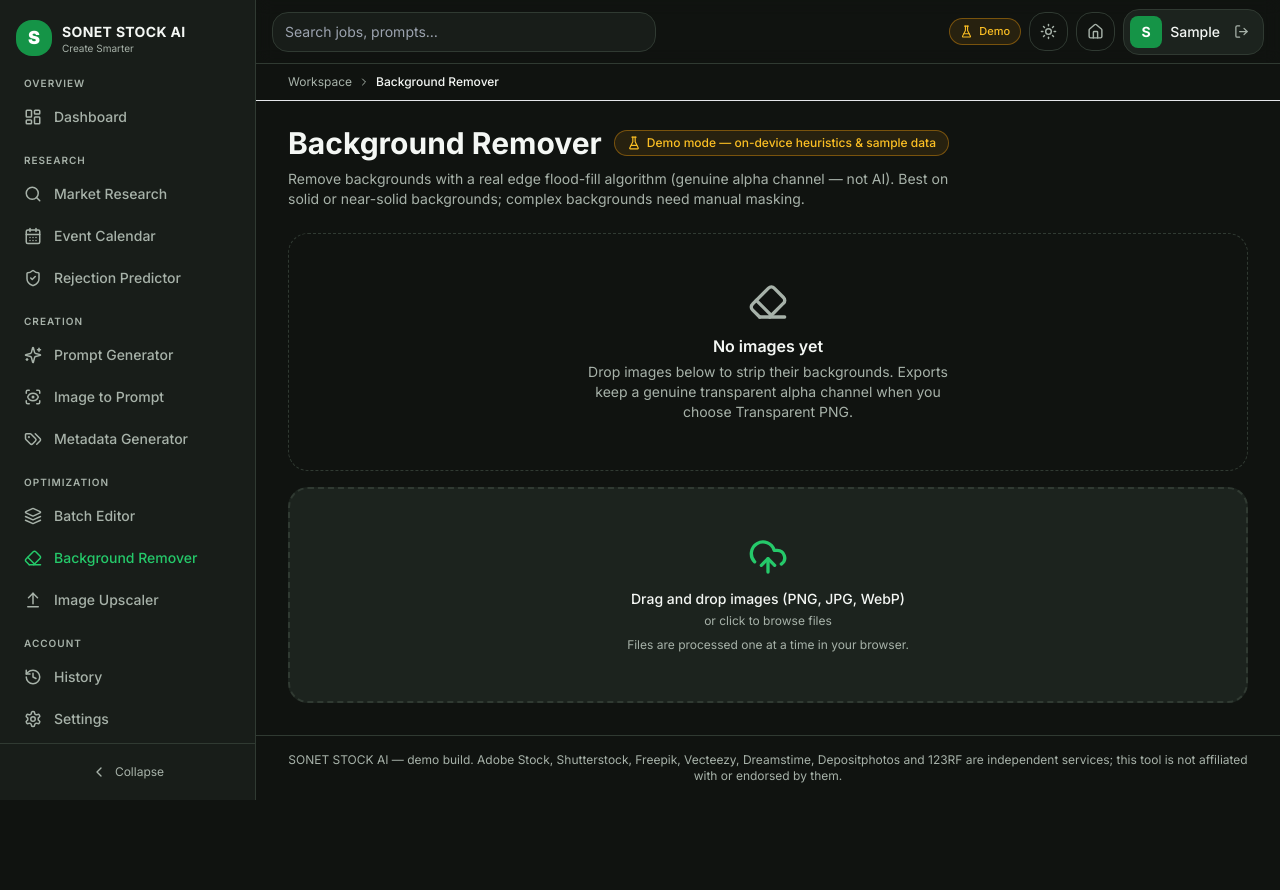
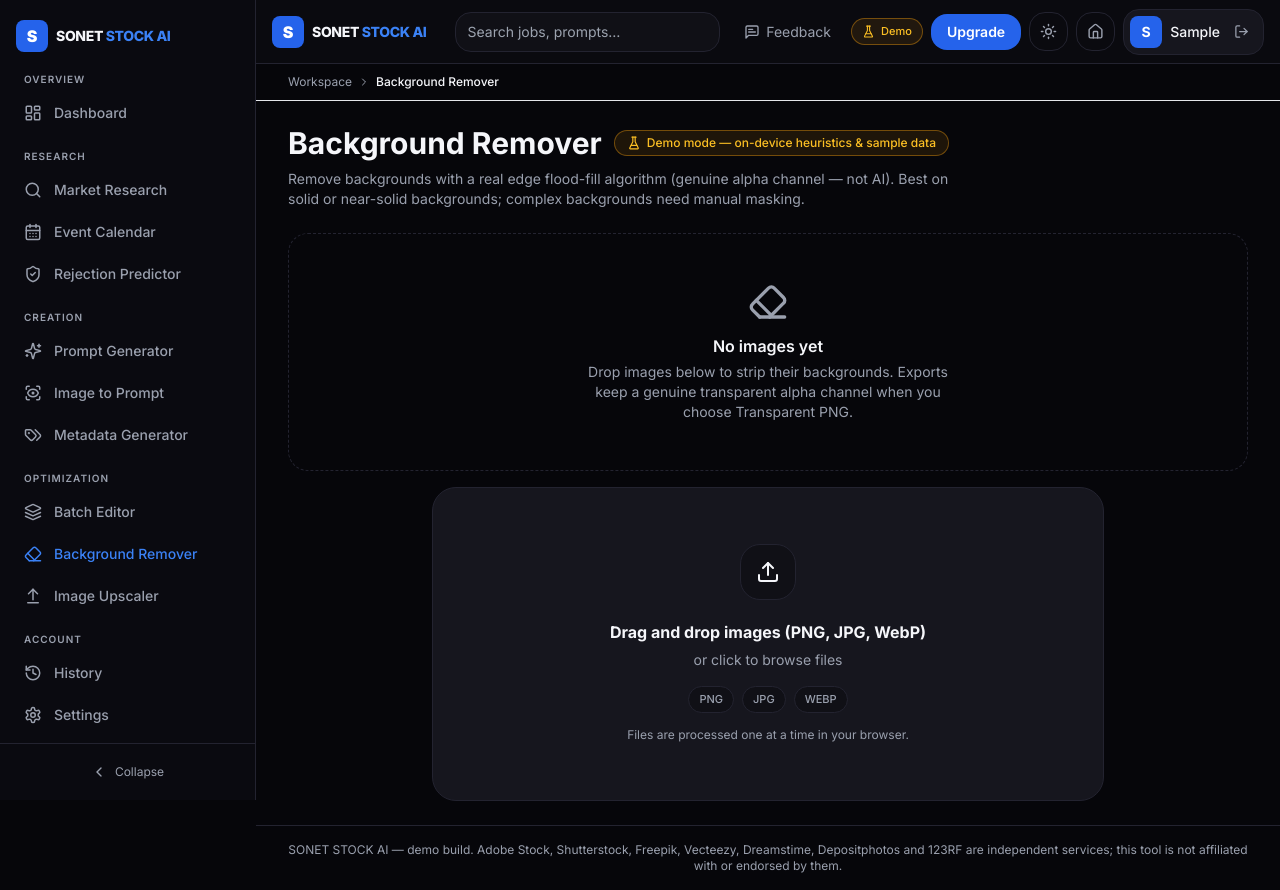
Before and after one commit to mdsonetmia05-cloud/sonet-stock-ai, a Next.js app: page /background-remover in a window 1280 px wide. Both pictures are taken after typing "Sample", "name@example.com" into the empty fields and a click on the button "Enter Workspace". Before the commit the page ends 800 px from the top, so only its background shows below. Built offline with nearby package versions, Linux system fonts and the light colour scheme.

Commit message:
SONET STOCK AI restyle: dark + blue visual system (part 4/4)

```diff
--- a/app/(app)/dashboard/page.tsx
+++ b/app/(app)/dashboard/page.tsx
@@ -32,10 +32,10 @@ import { getEventsForYear } from "@/lib/events";
 import { formatDate, formatDateTime, truncate, nowIso, uid } from "@/lib/utils";
 import { JOB_ROUTE, JOB_TYPE_LABEL } from "@/lib/jobs";
 
-function statusTone(s: JobStatus): "green" | "red" | "amber" | "neutral" | "blue" {
+function statusTone(s: JobStatus): "success" | "red" | "amber" | "neutral" | "blue" {
   switch (s) {
     case "completed":
-      return "green";
+      return "success";
     case "failed":
     case "cancelled":
       return "red";
--- a/app/(app)/history/page.tsx
+++ b/app/(app)/history/page.tsx
@@ -18,10 +18,10 @@ import { downloadCsv } from "@/lib/csv";
 import { formatDate, formatDateTime, formatBytes, truncate, nowIso, uid } from "@/lib/utils";
 import { JOB_ROUTE, JOB_TYPE_LABEL } from "@/lib/jobs";
 
-function statusTone(s: JobStatus): "green" | "red" | "amber" | "neutral" | "blue" {
+function statusTone(s: JobStatus): "success" | "red" | "amber" | "neutral" | "blue" {
   switch (s) {
     case "completed":
-      return "green";
+      return "success";
     case "failed":
     case "cancelled":
       return "red";
@@ -51,8 +51,8 @@ const STATUS_OPTIONS = [
   { value: "cancelled", label: "Cancelled" },
 ];
 
-function qcRiskTone(r: "low" | "review" | "high"): "green" | "amber" | "red" {
-  return r === "low" ? "green" : r === "review" ? "amber" : "red";
+function qcRiskTone(r: "low" | "review" | "high"): "success" | "amber" | "red" {
+  return r === "low" ? "success" : r === "review" ? "amber" : "red";
 }
 
 function HistoryBody() {
--- a/app/(app)/settings/page.tsx
+++ b/app/(app)/settings/page.tsx
@@ -216,7 +216,7 @@ export default function SettingsPage() {
                 type="checkbox"
                 checked={prefs.singleWordKeywords}
                 onChange={(e) => setPrefs({ ...prefs, singleWordKeywords: e.target.checked })}
-                className="h-4 w-4 accent-[#159447]"
+                className="h-4 w-4 accent-[#2563EB]"
                 aria-label="Use single-word keywords"
               />
               <span className="text-sm text-foreground">
@@ -254,7 +254,7 @@ export default function SettingsPage() {
               <div className="text-sm font-semibold text-foreground">Demo Provider (on-device heuristics)</div>
               <div className="text-xs text-muted">Active — text assembled locally from templates and image measurements.</div>
             </div>
-            <Badge tone="green">active</Badge>
+            <Badge tone="success">active</Badge>
           </div>
           <div className="mt-3 flex flex-col gap-2">
             {providerLoading ? (
@@ -263,7 +263,7 @@ export default function SettingsPage() {
               serverList.map((p) => (
                 <div key={p.id} className="flex items-center justify-between rounded-xl bg-secondary/60 px-4 py-2.5">
                   <span className="text-sm capitalize text-foreground">{p.id} (server)</span>
-                  <Badge tone={p.hasKey ? "green" : "neutral"}>{p.hasKey ? "configured" : "not configured"}</Badge>
+                  <Badge tone={p.hasKey ? "success" : "neutral"}>{p.hasKey ? "configured" : "not configured"}</Badge>
                 </div>
               ))
             )}
--- a/app/globals.css
+++ b/app/globals.css
@@ -2,33 +2,35 @@
 @tailwind components;
 @tailwind utilities;
 
-/* SONET STOCK AI design tokens */
+/* SONET STOCK AI design tokens — dark + blue system */
 :root,
 [data-theme="dark"] {
-  --bg: #101310;
-  --bg-secondary: #181d19;
-  --card: #1c231e;
-  --green: #159447;
-  --green-bright: #25c96a;
+  --bg: #06060a;
+  --bg-secondary: #101016;
+  --card: #16161e;
+  --blue: #2563eb;
+  --blue-bright: #3b82f6;
+  --blue-deep: #1d4ed8;
   --red: #e63946;
-  --text: #f4f7f4;
-  --text-secondary: #a7b2a9;
-  --border: #303a32;
-  --shadow: 0 8px 30px rgba(0, 0, 0, 0.35);
+  --text: #f5f6fa;
+  --text-secondary: #9aa0ae;
+  --border: #232330;
+  --shadow: 0 8px 30px rgba(0, 0, 0, 0.45);
   color-scheme: dark;
 }
 
 [data-theme="light"] {
-  --bg: #f4f7f4;
-  --bg-secondary: #e9efe9;
+  --bg: #f5f6fa;
+  --bg-secondary: #eceef3;
   --card: #ffffff;
-  --green: #159447;
-  --green-bright: #159447;
+  --blue: #2563eb;
+  --blue-bright: #1d4ed8;
+  --blue-deep: #1e40af;
   --red: #d13438;
-  --text: #101310;
-  --text-secondary: #4c5a4e;
-  --border: #d5ddd5;
-  --shadow: 0 8px 24px rgba(16, 19, 16, 0.08);
+  --text: #06060a;
+  --text-secondary: #5b616e;
+  --border: #e0e3ea;
+  --shadow: 0 8px 24px rgba(6, 6, 10, 0.08);
   color-scheme: light;
 }
 
@@ -44,7 +46,7 @@ body {
 }
 
 ::selection {
-  background: var(--green);
+  background: var(--blue);
   color: #fff;
 }
 
@@ -64,7 +66,7 @@ body {
 
 /* focus visibility for keyboard users */
 :focus-visible {
-  outline: 2px solid var(--green-bright);
+  outline: 2px solid var(--blue-bright);
   outline-offset: 2px;
 }
 
@@ -82,13 +84,13 @@ body {
 /* transparency checkerboard (preview only — real exports keep genuine alpha) */
 .checkerboard {
   background-image:
-    linear-gradient(45deg, #3a3f3b 25%, transparent 25%),
-    linear-gradient(-45deg, #3a3f3b 25%, transparent 25%),
-    linear-gradient(45deg, transparent 75%, #3a3f3b 75%),
-    linear-gradient(-45deg, transparent 75%, #3a3f3b 75%);
+    linear-gradient(45deg, #2a2a35 25%, transparent 25%),
+    linear-gradient(-45deg, #2a2a35 25%, transparent 25%),
+    linear-gradient(45deg, transparent 75%, #2a2a35 75%),
+    linear-gradient(-45deg, transparent 75%, #2a2a35 75%);
   background-size: 20px 20px;
   background-position: 0 0, 0 10px, 10px -10px, -10px 0;
-  background-color: #2a2f2b;
+  background-color: #1c1c24;
 }
 
 @keyframes fade-in {
--- a/components/AppShell.tsx
+++ b/components/AppShell.tsx
@@ -5,12 +5,13 @@ import { usePathname, useRouter } from "next/navigation";
 import {
   LayoutDashboard, Search, CalendarDays, ShieldCheck, Sparkles, ScanEye, Tags,
   Layers, Eraser, ArrowUpFromLine, History, Settings, LifeBuoy, Menu, X,
-  Sun, Moon, ChevronRight, ChevronDown, LogOut, FlaskConical, Home,
+  Sun, Moon, ChevronRight, ChevronDown, LogOut, FlaskConical, Home, MessageSquareText,
 } from "lucide-react";
 import { useAuth, useTheme } from "./providers";
 import { cn } from "@/lib/utils";
 import { Input } from "./ui/input";
 import { Button } from "./ui/button";
+import { Dialog } from "./ui/dialog";
 
 interface NavItem {
   href: string;
@@ -61,16 +62,15 @@ const NAV: NavGroup[] = [
   },
 ];
 
-function Logo({ collapsed }: { collapsed?: boolean }) {
+function Wordmark({ compact }: { compact?: boolean }) {
   return (
-    <Link href="/" className="flex items-center gap-2.5 px-4 py-5" aria-label="SONET STOCK AI home">
-      <span className="flex h-9 w-9 shrink-0 items-center justify-center rounded-xl bg-primary text-lg font-black text-white">
+    <Link href="/" className="flex shrink-0 items-center gap-2" aria-label="SONET STOCK AI home">
+      <span className="flex h-8 w-8 items-center justify-center rounded-lg bg-primary text-base font-black text-white">
         S
       </span>
-      {!collapsed && (
-        <span className="leading-tight">
-          <span className="block text-sm font-bold tracking-wide text-foreground">SONET STOCK AI</span>
-          <span className="block text-[10px] text-muted">Create Smarter</span>
+      {!compact && (
+        <span className="text-sm font-extrabold tracking-tight text-foreground">
+          SONET <span className="text-primaryBright">STOCK AI</span>
         </span>
       )}
     </Link>
@@ -83,9 +83,9 @@ function SignInScreen() {
   const [email, setEmail] = useState("");
   return (
     <div className="flex min-h-screen items-center justify-center bg-background p-4">
-      <div className="w-full max-w-md animate-fade-in rounded-2xl border border-border bg-card p-8 shadow-[var(--shadow)]">
+      <div className="w-full max-w-md animate-fade-in rounded-3xl border border-border bg-card p-8 shadow-[var(--shadow)]">
         <div className="mb-6 flex items-center gap-3">
-          <span className="flex h-11 w-11 items-center justify-center rounded-xl bg-primary text-xl font-black text-white">S</span>
+          <span className="flex h-11 w-11 items-center justify-center rounded-2xl bg-primary text-xl font-black text-white">S</span>
           <div>
             <h1 className="text-lg font-bold text-foreground">SONET STOCK AI</h1>
             <p className="text-xs text-muted">Demo workspace — sign in locally</p>
@@ -117,6 +117,24 @@ function SignInScreen() {
   );
 }
 
+function UpgradeDialog({ open, onClose }: { open: boolean; onClose: () => void }) {
+  return (
+    <Dialog open={open} onClose={onClose} title="Upgrade">
+      <p className="text-sm leading-relaxed text-muted">
+        This demo build runs fully on-device with heuristics and sample data — there is nothing
+        to upgrade yet. When a production build with server-side AI providers ships, provider
+        plans and pricing will be published here first.
+      </p>
+      <div className="mt-6 flex justify-end gap-2">
+        <Button variant="secondary" onClick={onClose}>Close</Button>
+        <Link href="/settings" onClick={onClose}>
+          <Button>Open Settings</Button>
+        </Link>
+      </div>
+    </Dialog>
+  );
+}
+
 export function AppShell({ children }: { children: ReactNode }) {
   const { user, signOut } = useAuth();
   const { theme, toggle } = useTheme();
@@ -125,6 +143,7 @@ export function AppShell({ children }: { children: ReactNode }) {
   const [collapsed, setCollapsed] = useState(false);
   const [mobileOpen, setMobileOpen] = useState(false);
   const [search, setSearch] = useState("");
+  const [upgradeOpen, setUpgradeOpen] = useState(false);
 
   const crumbs = useMemo(() => {
     const segs = pathname.split("/").filter(Boolean);
@@ -156,7 +175,9 @@ export function AppShell({ children }: { children: ReactNode }) {
                     aria-current={active ? "page" : undefined}
                     className={cn(
                       "flex items-center gap-3 rounded-xl px-3 py-2.5 text-sm font-medium transition-colors",
-                      active ? "bg-primary/15 text-primaryBright" : "text-muted hover:bg-card hover:text-foreground",
+                      active
+                        ? "bg-primary/15 text-primaryBright"
+                        : "text-muted hover:bg-white/5 hover:text-foreground",
                       collapsed && "justify-center px-0",
                     )}
                   >
@@ -177,16 +198,18 @@ export function AppShell({ children }: { children: ReactNode }) {
       {/* desktop sidebar */}
       <aside
         className={cn(
-          "sticky top-0 hidden h-screen shrink-0 flex-col border-r border-border bg-secondary transition-all md:flex",
+          "sticky top-0 hidden h-screen shrink-0 flex-col border-r border-border bg-[#0a0a10] transition-all md:flex",
           collapsed ? "w-[76px]" : "w-64",
         )}
       >
-        <Logo collapsed={collapsed} />
+        <div className="px-4 py-5">
+          <Wordmark compact={collapsed} />
+        </div>
         {navContent()}
         <div className="border-t border-border p-3">
           <button
             onClick={() => setCollapsed((c) => !c)}
-            className="flex w-full items-center justify-center gap-2 rounded-xl px-3 py-2 text-xs text-muted hover:bg-card hover:text-foreground"
+            className="flex w-full items-center justify-center gap-2 rounded-xl px-3 py-2 text-xs text-muted hover:bg-white/5 hover:text-foreground"
             aria-label={collapsed ? "Expand sidebar" : "Collapse sidebar"}
           >
             {collapsed ? <ChevronRight size={16} /> : <><ChevronDown size={16} className="rotate-90" /> Collapse</>}
@@ -198,10 +221,10 @@ export function AppShell({ children }: { children: ReactNode }) {
       {mobileOpen && (
         <div className="fixed inset-0 z-40 md:hidden">
           <div className="absolute inset-0 bg-black/60" onClick={() => setMobileOpen(false)} aria-hidden />
-          <aside className="absolute left-0 top-0 flex h-full w-72 animate-fade-in flex-col border-r border-border bg-secondary">
-            <div className="flex items-center justify-between">
-              <Logo />
-              <button onClick={() => setMobileOpen(false)} aria-label="Close menu" className="mr-3 rounded-lg p-2 text-muted hover:bg-card">
+          <aside className="absolute left-0 top-0 flex h-full w-72 animate-fade-in flex-col border-r border-border bg-[#0a0a10]">
+            <div className="flex items-center justify-between px-4 py-5">
+              <Wordmark />
+              <button onClick={() => setMobileOpen(false)} aria-label="Close menu" className="rounded-lg p-2 text-muted hover:bg-white/5">
                 <X size={18} />
               </button>
             </div>
@@ -212,12 +235,18 @@ export function AppShell({ children }: { children: ReactNode }) {
 
       <div className="flex min-w-0 flex-1 flex-col">
         {/* topbar */}
-        <header className="sticky top-0 z-30 flex h-16 items-center gap-3 border-b border-border bg-secondary/90 px-4 backdrop-blur">
-          <button onClick={() => setMobileOpen(true)} aria-label="Open menu" className="rounded-lg p-2 text-muted hover:bg-card md:hidden">
+        <header className="sticky top-0 z-30 flex h-16 items-center gap-3 border-b border-border bg-[#0a0a0f] px-4">
+          <button onClick={() => setMobileOpen(true)} aria-label="Open menu" className="rounded-lg p-2 text-muted hover:bg-white/5 md:hidden">
             <Menu size={20} />
           </button>
+          <div className="md:hidden">
+            <Wordmark />
+          </div>
+          <div className="hidden md:block">
+            <Wordmark />
+          </div>
           <form
-            className="hidden max-w-sm flex-1 sm:block"
+            className="ml-4 hidden max-w-sm flex-1 lg:block"
             onSubmit={(e) => {
               e.preventDefault();
               router.push(`/history?q=${encodeURIComponent(search)}`);
@@ -232,13 +261,25 @@ export function AppShell({ children }: { children: ReactNode }) {
             />
           </form>
           <div className="ml-auto flex items-center gap-2">
-            <span className="hidden items-center gap-1.5 rounded-full border border-amber-500/40 bg-amber-500/10 px-2.5 py-1 text-[11px] font-medium text-amber-400 lg:inline-flex" title="Demo mode">
+            <Link
+              href="/help"
+              className="hidden items-center gap-1.5 rounded-xl px-3 py-2 text-sm text-muted transition-colors hover:bg-white/5 hover:text-foreground sm:inline-flex"
+            >
+              <MessageSquareText size={16} /> Feedback
+            </Link>
+            <span className="hidden items-center gap-1.5 rounded-full border border-amber-500/40 bg-amber-500/10 px-2.5 py-1 text-[11px] font-medium text-amber-400 lg:inline-flex" title="Demo mode: this build uses on-device heuristics and sample data.">
               <FlaskConical size={13} /> Demo
             </span>
-            <button onClick={toggle} aria-label={theme === "dark" ? "Switch to light theme" : "Switch to dark theme"} className="rounded-xl border border-border p-2.5 text-muted hover:bg-card hover:text-foreground">
+            <button
+              onClick={() => setUpgradeOpen(true)}
+              className="inline-flex h-9 items-center rounded-xl bg-primary px-4 text-sm font-semibold text-white transition-all hover:brightness-110"
+            >
+              Upgrade
+            </button>
+            <button onClick={toggle} aria-label={theme === "dark" ? "Switch to light theme" : "Switch to dark theme"} className="rounded-xl border border-border p-2.5 text-muted hover:bg-white/5 hover:text-foreground">
               {theme === "dark" ? <Sun size={17} /> : <Moon size={17} />}
             </button>
-            <Link href="/" aria-label="Homepage" className="rounded-xl border border-border p-2.5 text-muted hover:bg-card hover:text-foreground">
+            <Link href="/" aria-label="Homepage" className="rounded-xl border border-border p-2.5 text-muted hover:bg-white/5 hover:text-foreground">
               <Home size={17} />
             </Link>
             <div className="flex items-center gap-2 rounded-xl border border-border bg-card py-1.5 pl-1.5 pr-2">
@@ -276,6 +317,8 @@ export function AppShell({ children }: { children: ReactNode }) {
           SONET STOCK AI — demo build. Adobe Stock, Shutterstock, Freepik, Vecteezy, Dreamstime, Depositphotos and 123RF are independent services; this tool is not affiliated with or endorsed by them.
         </footer>
       </div>
+
+      <UpgradeDialog open={upgradeOpen} onClose={() => setUpgradeOpen(false)} />
     </div>
   );
 }
--- a/components/ui/badge.tsx
+++ b/components/ui/badge.tsx
@@ -1,10 +1,10 @@
 import { HTMLAttributes } from "react";
 import { cn } from "@/lib/utils";
 
-type Tone = "green" | "red" | "neutral" | "amber" | "blue";
+type Tone = "success" | "red" | "neutral" | "amber" | "blue";
 
 const tones: Record<Tone, string> = {
-  green: "bg-primary/15 text-primaryBright border-primary/30",
+  success: "bg-primary/15 text-primaryBright border-primary/30",
   red: "bg-danger/15 text-danger border-danger/30",
   neutral: "bg-secondary text-muted border-border",
   amber: "bg-amber-500/15 text-amber-400 border-amber-500/30",
--- a/components/ui/file-dropzone.tsx
+++ b/components/ui/file-dropzone.tsx
@@ -1,6 +1,6 @@
 "use client";
 import { useRef, useState, DragEvent } from "react";
-import { UploadCloud } from "lucide-react";
+import { Upload, Images } from "lucide-react";
 import { cn } from "@/lib/utils";
 
 export function FileDropzone({
@@ -11,6 +11,8 @@ export function FileDropzone({
   label,
   hint,
   compact,
+  batchLimit,
+  formats,
 }: {
   accept: string;
   multiple?: boolean;
@@ -19,6 +21,10 @@ export function FileDropzone({
   label?: string;
   hint?: string;
   compact?: boolean;
+  /** Shows the "BATCH LIMIT: N IMAGES" pill badge above the title. */
+  batchLimit?: number;
+  /** Small format pills rendered under the subtitle, e.g. ["PNG", "JPG", "WEBP"]. */
+  formats?: string[];
 }) {
   const inputRef = useRef<HTMLInputElement>(null);
   const [dragging, setDragging] = useState(false);
@@ -35,6 +41,40 @@ export function FileDropzone({
     handleFiles(e.dataTransfer.files);
   };
 
+  if (compact) {
+    return (
+      <div
+        role="button"
+        tabIndex={0}
+        aria-label={label ?? "Upload files"}
+        onClick={() => inputRef.current?.click()}
+        onKeyDown={(e) => e.key === "Enter" && inputRef.current?.click()}
+        onDragOver={(e) => { e.preventDefault(); setDragging(true); }}
+        onDragLeave={() => setDragging(false)}
+        onDrop={onDrop}
+        className={cn(
+          "flex cursor-pointer items-center justify-center gap-3 rounded-2xl border-2 border-dashed px-4 py-5 transition-colors",
+          dragging ? "border-primaryBright bg-primary/10" : "border-border bg-card hover:border-primary/60",
+        )}
+      >
+        <Upload size={18} className="text-primaryBright" aria-hidden />
+        <p className="text-sm font-medium text-foreground">{label ?? "Add more files"}</p>
+        <input
+          ref={inputRef}
+          type="file"
+          accept={accept}
+          multiple={multiple}
+          className="hidden"
+          aria-hidden
+          onChange={(e) => {
+            if (e.target.files) handleFiles(e.target.files);
+            e.target.value = "";
+          }}
+        />
+      </div>
+    );
+  }
+
   return (
     <div
       role="button"
@@ -46,15 +86,36 @@ export function FileDropzone({
       onDragLeave={() => setDragging(false)}
       onDrop={onDrop}
       className={cn(
-        "flex cursor-pointer flex-col items-center justify-center rounded-2xl border-2 border-dashed transition-colors",
-        compact ? "px-4 py-6" : "px-6 py-12",
-        dragging ? "border-primaryBright bg-primary/10" : "border-border bg-card hover:border-primary hover:bg-primary/5",
+        "mx-auto flex w-full max-w-2xl cursor-pointer flex-col items-center justify-center rounded-3xl border px-6 py-14 text-center transition-colors",
+        dragging
+          ? "border-primaryBright bg-primary/10"
+          : "border-border bg-card hover:border-primary/50",
       )}
     >
-      <UploadCloud size={compact ? 28 : 40} className="mb-3 text-primaryBright" aria-hidden />
-      <p className="text-sm font-medium text-foreground">{label ?? "Drag and drop files here"}</p>
-      <p className="mt-1 text-xs text-muted">or click to browse files</p>
-      {hint && <p className="mt-2 text-xs text-muted">{hint}</p>}
+      <span className="mb-5 flex h-14 w-14 items-center justify-center rounded-2xl border border-border bg-secondary">
+        <Upload size={24} className="text-foreground" aria-hidden />
+      </span>
+      {batchLimit != null && (
+        <span className="mb-4 inline-flex items-center gap-1.5 rounded-full border border-border bg-secondary px-3 py-1 text-[11px] font-semibold tracking-wider text-muted">
+          <Images size={12} aria-hidden />
+          BATCH LIMIT: {batchLimit} IMAGES
+        </span>
+      )}
+      <p className="text-base font-bold text-foreground">{label ?? "Drag and drop images (PNG, JPG, WebP)"}</p>
+      <p className="mt-1.5 text-sm text-muted">or click to browse files</p>
+      {formats && formats.length > 0 && (
+        <div className="mt-4 flex flex-wrap items-center justify-center gap-2" aria-hidden>
+          {formats.map((f) => (
+            <span
+              key={f}
+              className="rounded-full border border-border bg-secondary px-2.5 py-1 text-[11px] font-medium text-muted"
+            >
+              {f}
+            </span>
+          ))}
+        </div>
+      )}
+      {hint && <p className="mt-3 max-w-md text-xs leading-relaxed text-muted">{hint}</p>}
       <input
         ref={inputRef}
         type="file"
--- a/components/ui/progress.tsx
+++ b/components/ui/progress.tsx
@@ -3,11 +3,11 @@ import { cn } from "@/lib/utils";
 export function Progress({
   value,
   className,
-  tone = "green",
+  tone = "success",
 }: {
   value: number; // 0-100
   className?: string;
-  tone?: "green" | "red" | "blue";
+  tone?: "success" | "red" | "blue";
 }) {
   const v = Math.max(0, Math.min(100, value));
   return (
@@ -21,7 +21,7 @@ export function Progress({
       <div
         className={cn(
           "h-full rounded-full transition-all duration-300",
-          tone === "green" && "bg-primaryBright",
+          tone === "success" && "bg-primaryBright",
           tone === "red" && "bg-danger",
           tone === "blue" && "bg-blue-500",
         )}
--- a/tailwind.config.ts
+++ b/tailwind.config.ts
@@ -8,8 +8,9 @@ const config: Config = {
         background: "var(--bg)",
         secondary: "var(--bg-secondary)",
         card: "var(--card)",
-        primary: "var(--green)",
-        primaryBright: "var(--green-bright)",
+        primary: "var(--blue)",
+        primaryBright: "var(--blue-bright)",
+        primaryDeep: "var(--blue-deep)",
         danger: "var(--red)",
         foreground: "var(--text)",
         muted: "var(--text-secondary)",
```
